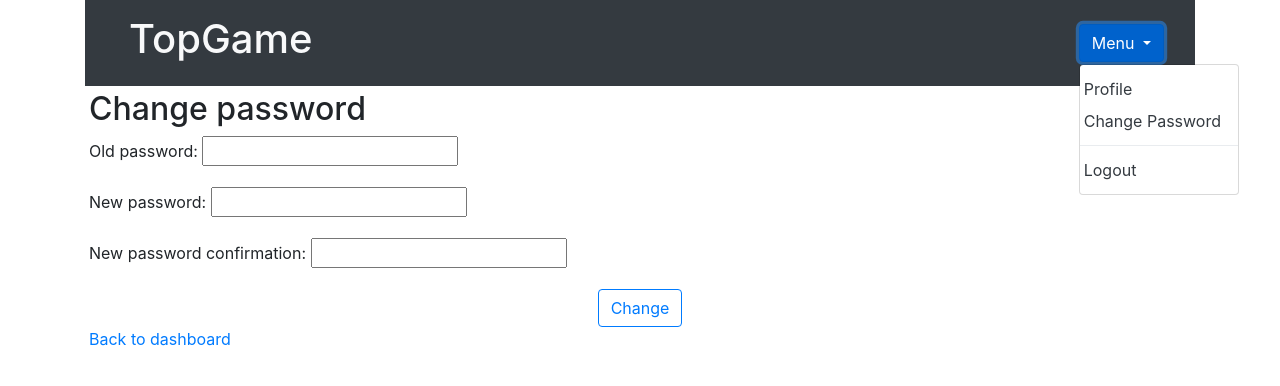
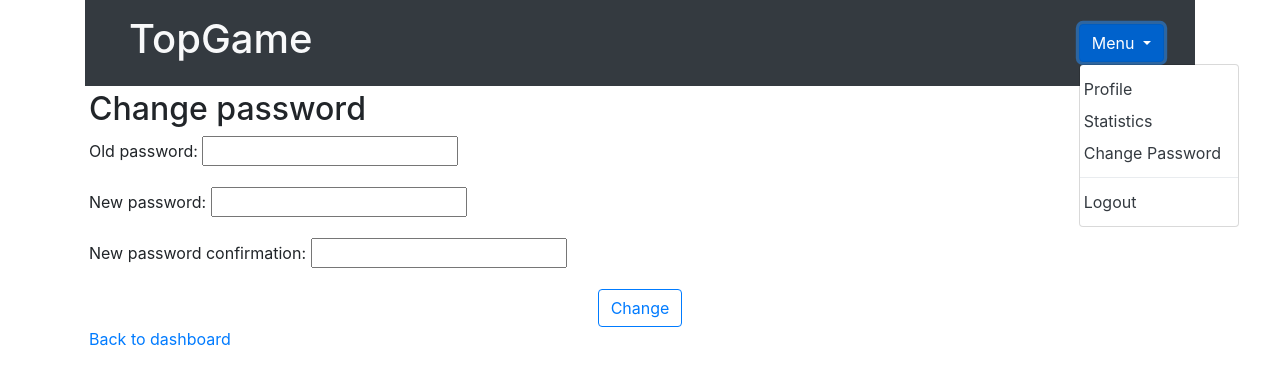
Before and after one commit to MarcinMichnik/TopGame, a Django app: page /accounts/password_change/ in a window 1280 px wide, after a click on "Menu". Shown: the top 386 px of the page. Run offline with Django 3.2, Linux system fonts and the light colour scheme; the visitor is signed in with stand-in values (Sample User, id 1); parts of the project's set-up code (start-up, migrations or seed data) failed here and were passed over; some libraries are stand-ins or nearby versions.

Commit message:
:sparkles: menu option stats

```diff
--- a/topGameDashboard/templates/base.html
+++ b/topGameDashboard/templates/base.html
@@ -39,6 +39,7 @@
                                 </button>
                                 <div class="dropdown-menu">
                                     <a class="nav-link dropdown-item text-dark p-1" href="{% url 'profile' %}">Profile</a>
+                                    <a class="nav-link dropdown-item text-dark p-1" href="{% url 'statistics' %}">Statistics</a>
 
                                     <a class="nav-link dropdown-item text-dark p-1"
                                         href="{% url 'password_change' %}">Change
```
